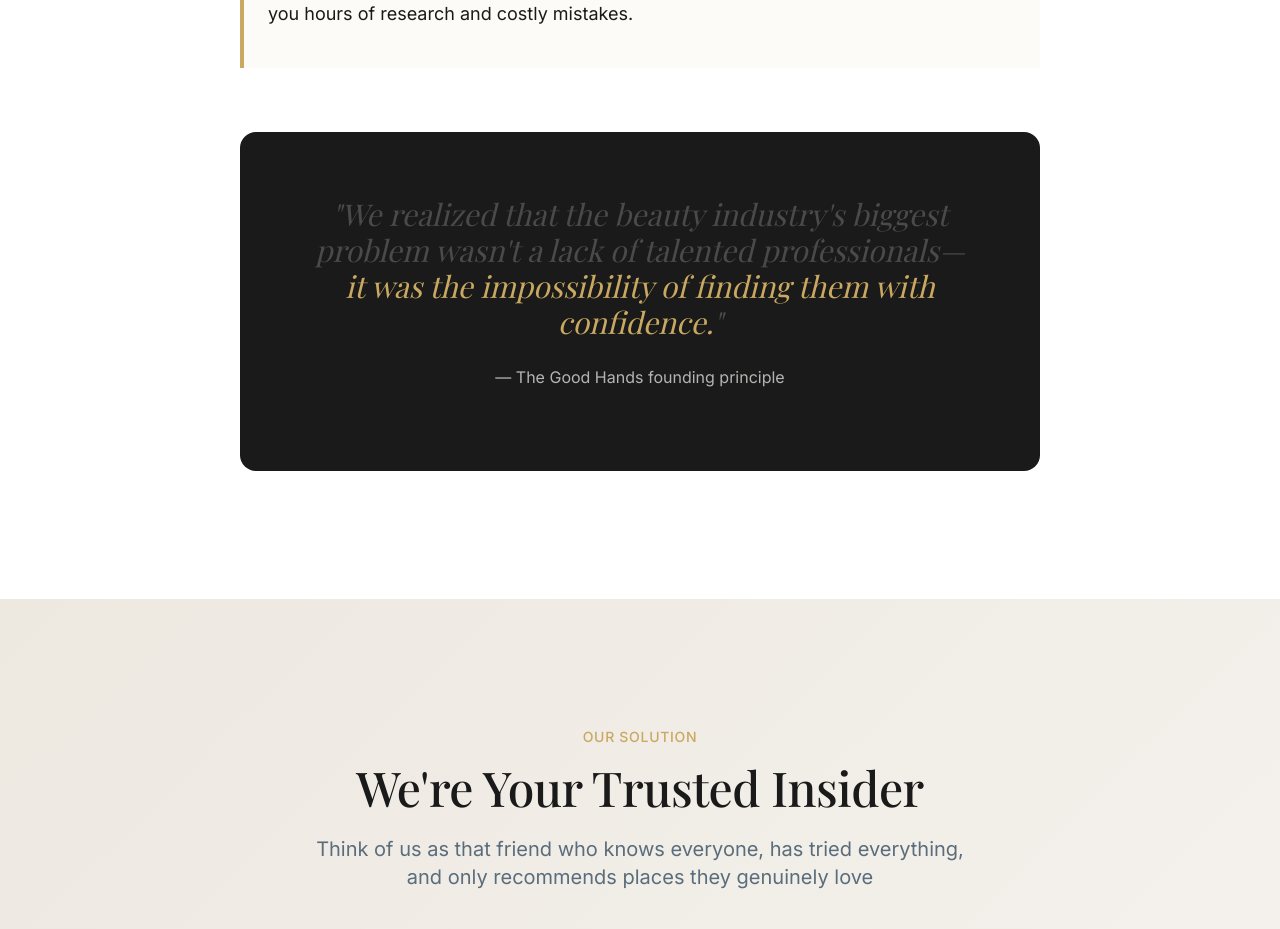
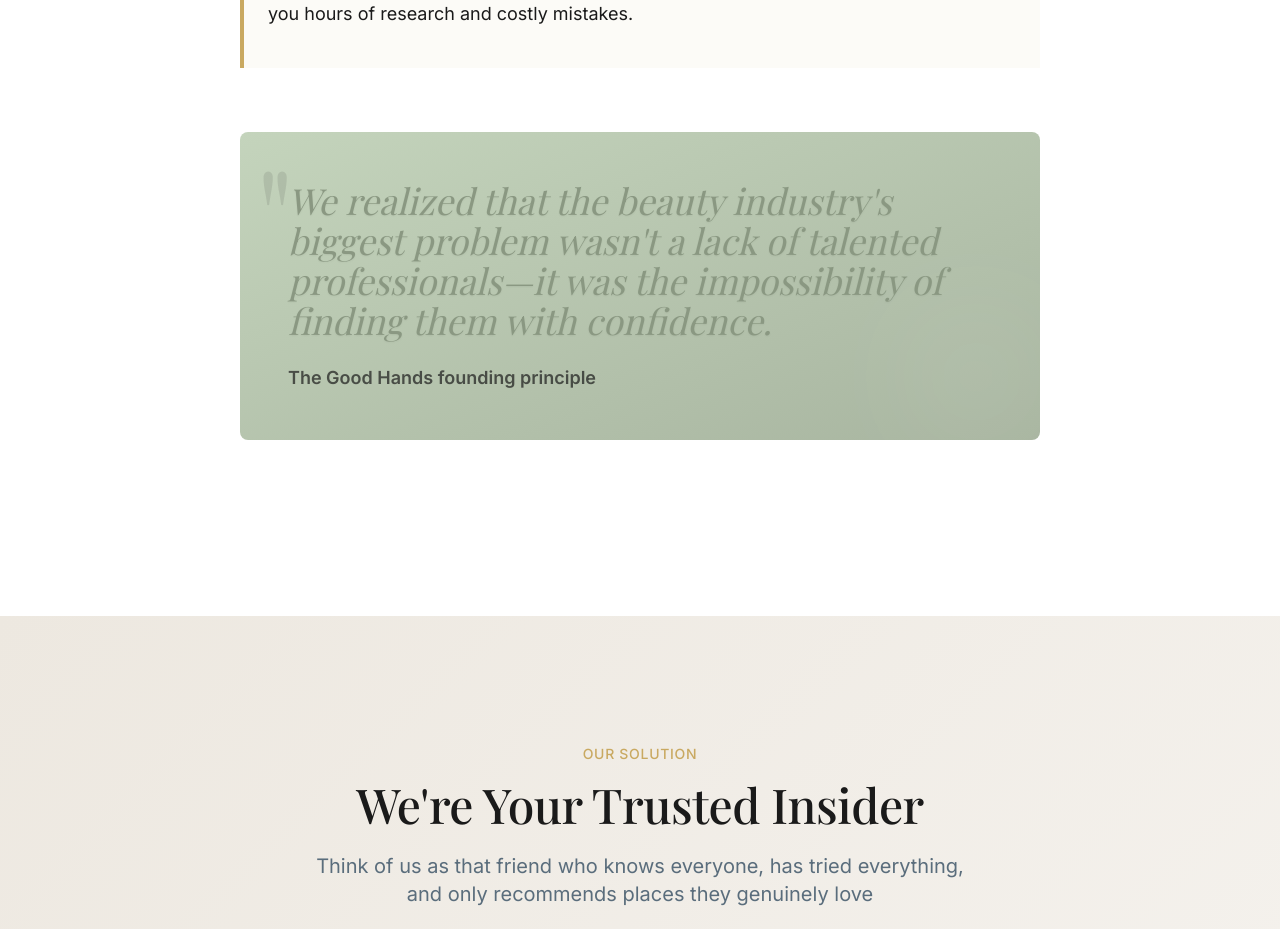
Before and after one commit to narratum2/good-hands-lisbon, a Next.js app: page /about in a window 1280 px wide. Shown: the part 1540-2469 px from the top of the page. Built offline with nearby package versions, Linux system fonts and the light colour scheme; no server answers.

Commit message:
Integrate design components: TestimonialsEnhanced, PullQuote, FullWidthImageBreak across key pages

```diff
--- a/app/about/page.tsx
+++ b/app/about/page.tsx
@@ -2,6 +2,7 @@
 import Image from 'next/image'
 import Link from 'next/link'
 import { Sparkles, Heart, Shield, Users, Instagram, Send } from 'lucide-react'
+import PullQuote from '@/components/PullQuote'
 
 export const metadata: Metadata = {
   title: 'About — Good Hands',
@@ -87,14 +88,11 @@
             </p>
           </div>
 
-          <div className="bg-ink text-white rounded-2xl p-10 md:p-16 text-center">
-            <p className="text-2xl md:text-3xl font-serif italic mb-6 leading-relaxed">
-              "We realized that the beauty industry's biggest problem
-              wasn't a lack of talented professionals—<br />
-              <span className="text-gold">it was the impossibility of finding them with confidence.</span>"
-            </p>
-            <p className="text-porcelain/70">— The Good Hands founding principle</p>
-          </div>
+          <PullQuote
+            quote="We realized that the beauty industry's biggest problem wasn't a lack of talented professionals—it was the impossibility of finding them with confidence."
+            author="The Good Hands founding principle"
+            variant="sage"
+          />
         </div>
       </section>
 
--- a/app/journal/page.tsx
+++ b/app/journal/page.tsx
@@ -3,6 +3,7 @@
 import { useState } from 'react'
 import Image from 'next/image'
 import Link from 'next/link'
+import FullWidthImageBreak from '@/components/FullWidthImageBreak'
 
 const articles = [
   {
@@ -178,6 +179,14 @@
         </div>
       </section>
 
+      {/* Visual Break - Full Width Image */}
+      <FullWidthImageBreak
+        image="/brand-images/blog-portuguese-beauty.png"
+        alt="Exploring beauty culture around the world"
+        height="medium"
+        parallax={true}
+      />
+
       {/* Articles Grid */}
       <section className="section-padding bg-shell">
         <div className="container-custom">
--- a/app/page.tsx
+++ b/app/page.tsx
@@ -8,7 +8,8 @@
 import JournalPreview from '@/components/JournalPreview'
 import Lookbook from '@/components/Lookbook'
 import FAQExpanded from '@/components/FAQExpanded'
-import ReviewsSnippet from '@/components/ReviewsSnippet'
+import TestimonialsEnhanced from '@/components/TestimonialsEnhanced'
+import FullWidthImageBreak from '@/components/FullWidthImageBreak'
 import BookingForm from '@/components/BookingForm'
 import ParallaxSection from '@/components/ParallaxSection'
 import CuratedProducts from '@/components/CuratedProducts'
@@ -28,6 +29,14 @@
         <Services />
       </ParallaxSection>
 
+      {/* Visual Break - Full Width Image */}
+      <FullWidthImageBreak
+        image="/brand-images/salon-detail.png"
+        alt="Luxury beauty salon in Lisbon"
+        height="medium"
+        parallax={true}
+      />
+
       <CategoriesRow />
 
       <ParallaxSection speed={0.2}>
@@ -43,7 +52,10 @@
       <CuratedProducts />
 
       <Lookbook />
-      <ReviewsSnippet />
+
+      {/* Enhanced Testimonials with Sage Background */}
+      <TestimonialsEnhanced />
+
       <FAQExpanded />
       <BookingForm />
     </>
```
Also changed, not shown: 1 other file (tests, documents, lock files or other folders).
